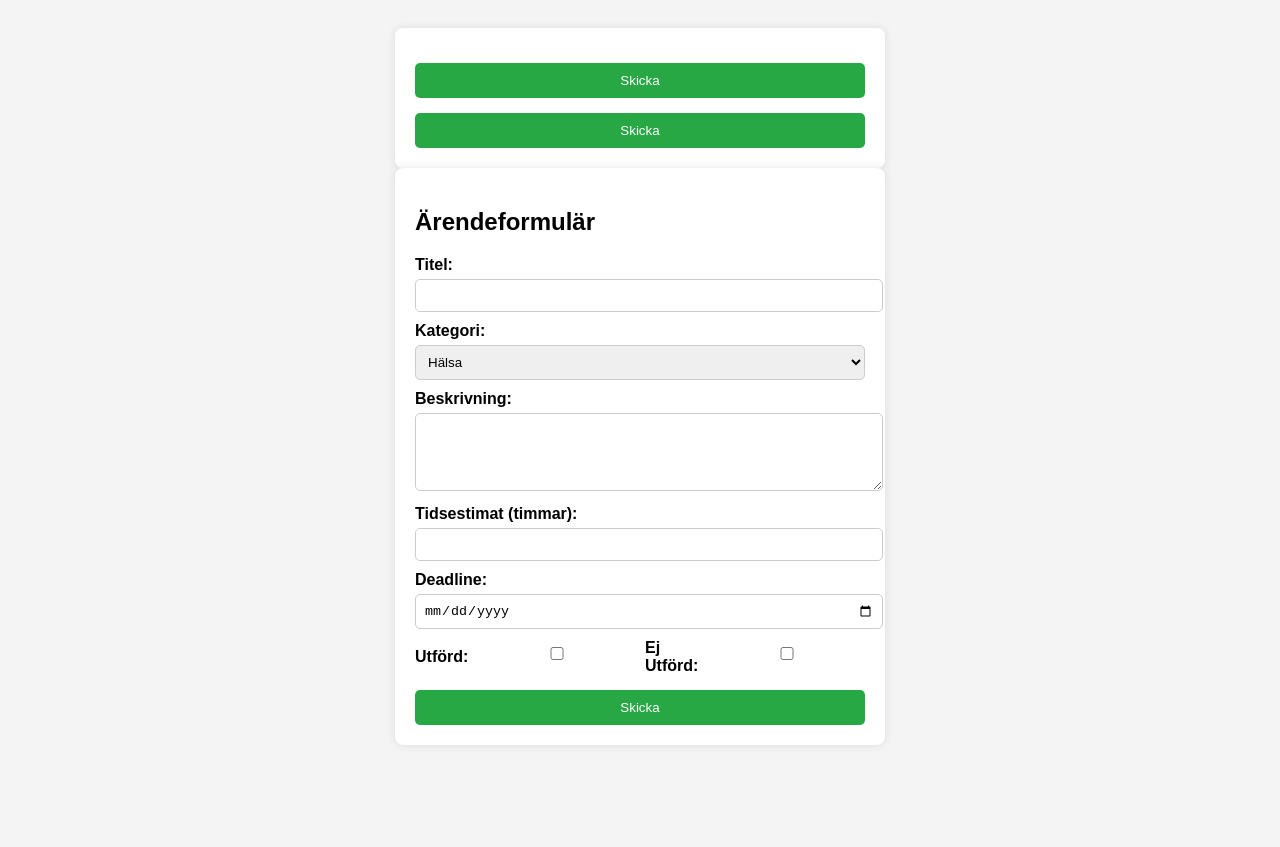
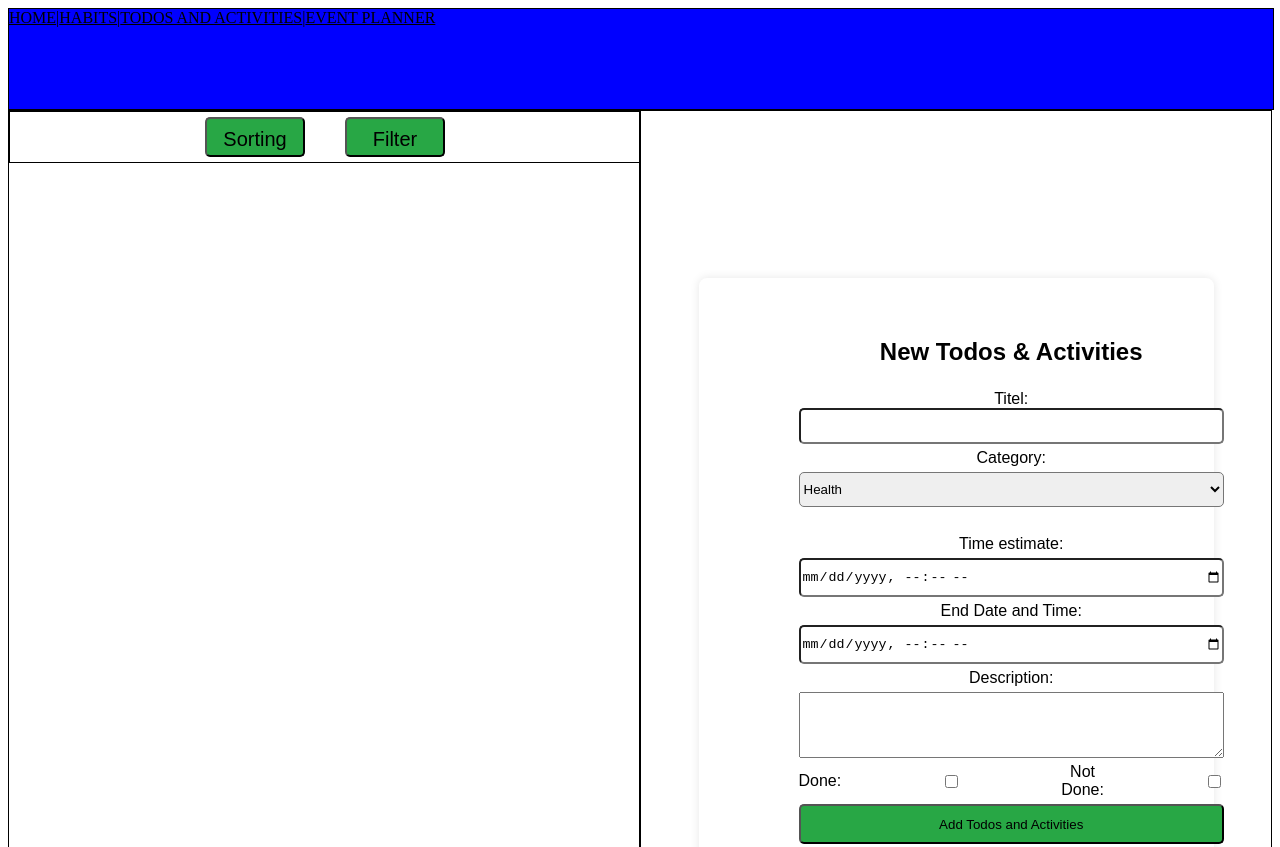
Before and after one commit to cfilip80/Productivity-Assistant-Application, a plain HTML site: page todos-and-activities.html in a window 1280 px wide. Shown: the top 847 px of the page. Before the commit the page ends 800 px from the top, so only its background shows below. Drawn offline with Linux system fonts and the light colour scheme.

Commit message:
html och css är klara till en start på

```diff
--- a/styles.css
+++ b/styles.css
@@ -1,51 +1,127 @@
-body {
-    font-family: Arial, sans-serif;
-    background-color: #f4f4f4;
-    padding: 20px;
+main {
+    font-family: Arial, Helvetica, sans-serif;
+    display: flex;
+    flex-direction: row;
 }
-.filtrera-container{
-    max-width: 450px;
+
+.nav {
+    display: flex;
+    justify-items: center;
+    width:100%;
+    height:100px;
+    background-color:blue;
+    border:1px solid black;
+}
+a{color: black;}
+
+.todo-list-container{
+    display: inline-block;
+    width:50%;
+    height:1000px;
+    border:1px solid black;
+}
+
+.button-container {
+    display: flex;
+    flex-direction: row;
+    justify-content: center;
+    align-items: center;
+    width:100%;
+    height:50px;
+    border: 1px solid black;
+}
+
+#filter, #sorting {
+    background-color: #28a745;
+    width: 100px;
+    height:40px;
+    text-align: center;
+    font-size: 20px;
+    border-radius: 5px;
+    padding-top: 5px;
+    margin: 0 20px;
+}
+
+.todo-input-container {
+    display: flex;
+    justify-content: center;
+    align-items: center;
+    width:50%;
+    height:1000px;
+    border:1px solid black;
+}
+form{
+    display: grid;
+    width: 50%;
+    height: auto;
     background: white;
-    padding: 20px;
+    padding: 40px 100px 100px 100px;
     border-radius: 8px;
     box-shadow: 0 0 10px rgba(0, 0, 0, 0.1);
     margin: auto;
+    text-align: center;
+    gap: 5px;
 }
-.form-container {
-    max-width: 450px;
-    background: white;
-    padding: 20px;
-    border-radius: 8px;
-    box-shadow: 0 0 10px rgba(0, 0, 0, 0.1);
-    margin: auto;
-}
-label {
-    font-weight: bold;
-    display: block;
-    margin-top: 10px;
-}
-input, select, textarea {
-    width: 100%;
-    padding: 8px;
-    margin-top: 5px;
-    border: 1px solid #ccc;
+#subId{
+    height: 40px;
+    background-color: #28a745;
     border-radius: 5px;
 }
-.status-container {
+#sök--filtrering, #sortering-button{
+    height: 30px;
+    background-color: #28a745;
+    border-radius: 5px;
+}
+#category, #deadline {
+    height: 35px;
+    border-radius: 5px;
+}
+.title-container{
+    display: grid;
+}
+#title{
+    height: 30px;
+    border-radius: 5px;
+}
+.todo-status-container {
     display: flex;
     align-items: center;
+    gap: 100px;
+}
+
+/* .todo-sorting-button {
+    display: flex;
+    align-items: center;
+    gap: 100px;
+} */
+.todo-dropdown-content {
+    display: none;
+    position:absolute;
+    background: white;
+    box-shadow: 0px 4px 6px rgba(0, 0, 0, 0.1);
+    padding: 10px 14px;
+    z-index: 1;
+}
+.todo-filter-button:hover .todo-dropdown-content{
+    display: grid;
+    padding: 12px 16px;
+    width: 150px;
     gap: 10px;
+    border-radius: 5px;
 }
-button {
-    margin-top: 15px;
-    background-color: #28a745;
-    color: white;
-    padding: 10px;
-    border: none;
+.todo-sorting-content{
+    display: none;
+    position: absolute;
+    background: white;
+    box-shadow: 0px 4px 6px rgba(0, 0, 0, 0.1);
+    padding: 10px 14px;
+    z-index: 1;
+}
+.todo-sorting-button:hover .todo-sorting-content{
+    display: grid;
+    padding: 12px 16px;
+    width: 150px;
+    gap: 10px;
     border-radius: 5px;
-    cursor: pointer;
-    width: 100%;
+    justify-content: center;
 }
-button:hover {
-    background-color: #218838;
-}
--- a/todos-and-activities.html
+++ b/todos-and-activities.html
@@ -8,43 +8,94 @@
     <title>Document</title>
 </head>
 <body>
-    <div class=" filtrera-container">
-        <button type="filt">Skicka</button>
-        <button type="submit">Skicka</button>
+    <nav class="nav">
+        <a href="index.html">HOME</a> |
+        <a href="habits.html">HABITS</a> |
+        <a href="todos-and-activities.html">TODOS AND ACTIVITIES</a> |
+        <a href="event-planner.html">EVENT PLANNER</a>
+    </nav>
+    <main>
+        <div class="todo-list-container">
+            <div class="button-container">
+                <div class="todo-sorting-button">
+                   <button type="menu" name="sorting" id="sorting">Sorting</button>
+                   <div class="todo-sorting-content">
+                        <label for="status-filter">Status:</label>
+                        <select id="status-filter">
+                            <option value="all">Alla</option>
+                            <option value="completed">Done</option>
+                            <option value="pending">Not Done</option>
+                        </select>
+                        <label for="start">Time estimate:</label>
+                        <input type="datetime-local" id="todo-sorting-deadline" name="deadline" required>
+
+                        <label for="deadline">End Date and Time:</label>
+                        <input type="datetime-local" id="todo-sorting-deadline" name="deadline" required>
+                        <button type="submit" name="sortering-button" id="sortering-button">Search</button>
+                   </div>
+                </div>
+                <div class="todo-filter-button">
+                    <button type="menu" name="filter" id="filter">Filter</button>
+                    <div class="todo-dropdown-content">
+                        <!-- Status Filter -->
+                        <label for="status-filter">Status:</label>
+                        <select id="status-filter">
+                            <option value="all">Alla</option>
+                            <option value="completed">Done</option>
+                            <option value="pending">Not Done</option>
+                        </select>
+
+                        <!-- Kategori Filter -->
+                        <label for="category-filter">Category:</label>
+                        <select id="category-filter">
+                            <option value="hälsa">Health</option>
+                            <option value="hushåll">Household</option>
+                            <option value="jobb">Job-related</option>
+                            <option value="nöje">Pleasure</option>
+                        </select>
+                        <button type="submit" name="sök-filtrering" id="sök--filtrering">Search</button>
+                    </div>
+                </div>
             </div>
 
-    <div class="form-container">
-        <h2>Ärendeformulär</h2>
+        </div>
+
+        <div class="todo-input-container">
+            <!-- <h2>Ärendeformulär</h2> -->
             <form>
+                <h2>New Todos & Activities</h2>
+                <div class="title-container">
                     <label for="title">Titel:</label>
                     <input type="text" id="title" name="title" required>
+                </div>
+                <label for="category">Category:</label>
+                <select id="category" name="category">
+                    <option value="hälsa">Health</option>
+                    <option value="hushåll">Household</option>
+                    <option value="jobbrelaterat">Job-related</option>
+                    <option value="nöje">Pleasure</option>
+                </select>  <br>
 
-            <label for="category">Kategori:</label>
-            <select id="category" name="category">
-                <option value="hälsa">Hälsa</option>
-                <option value="hushåll">Hushåll</option>
-                <option value="jobbrelaterat">Jobbrelaterat</option>
-                <option value="nöje">Nöje</option>
-            </select>
+                <label for="start">Time estimate:</label>
+                <input type="datetime-local" id="deadline" name="deadline" required>
 
-            <label for="description">Beskrivning:</label>
+                <label for="deadline">End Date and Time:</label>
+                <input type="datetime-local" id="deadline" name="deadline" required>
+
+                <label for="description">Description:</label>
                 <textarea id="description" name="description" rows="4" required></textarea>
+                <div class="todo-status-container">
+                    <label for="status">Done:</label>
+                    <input type="checkbox" id="status" name="status">
 
-            <label for="estimate">Tidsestimat (timmar):</label>
-            <input type="number" id="estimate" name="estimate" min="0" required>
-
-            <label for="deadline">Deadline:</label>
-            <input type="date" id="deadline" name="deadline" required>
-
-            <div class="status-container">
-                <label for="status">Utförd:</label>
+                    <label for="status">Not Done:</label>
                     <input type="checkbox" id="status" name="status">
-                <label for="status">Ej Utförd:</label>
-                <input type="checkbox" id="status-2" name="status">
                 </div>
 
-            <button type="submit">Skicka</button>
+                <button type="submit" id="subId">Add Todos and Activities</button>
             </form>
         </div>
+
+    </main>
 </body>
 </html>
```
Lines whose indentation alone changed are shown as unchanged.
